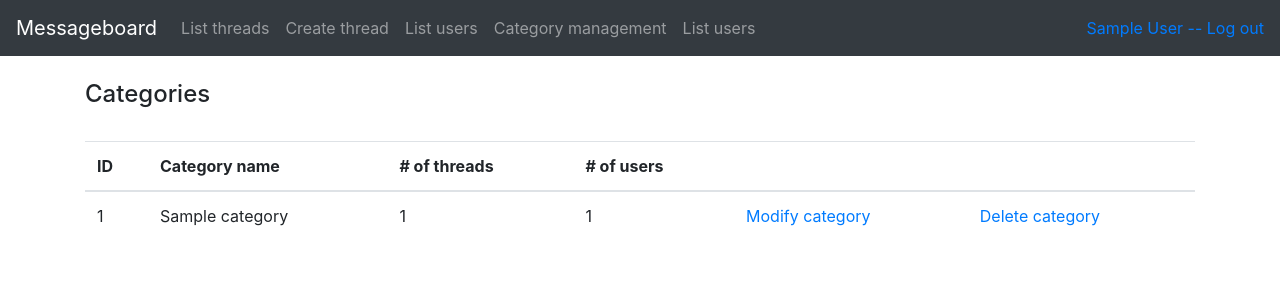
After one commit to tjouni/messageboard, a Flask app: page /categories/?category_id=1 in a window 1280 px wide. The commit adds this page. Shown: the top 300 px of the page. Run offline with Flask 2, Linux system fonts and the light colour scheme; a user stored in the database is signed in; tables that the repository leaves empty hold one stand-in row (values such as "Sample post"); some libraries are stand-ins or nearby versions.

Commit message:
add category management

```diff
--- a/application/__init__.py
+++ b/application/__init__.py
@@ -51,8 +51,8 @@ def login_required(role="ANY"):
             if role != "ANY":
                 unauthorized = True
 
-                for user_role in current_user.roles():
-                    if user_role == role:
+                for role_row in current_user.roles:
+                    if role_row.role == role:
                         unauthorized = False
                         break
 
@@ -71,6 +71,7 @@ from application.threads import models
 from application.threads import views
 from application.auth import views
 from application.categories import models
+from application.categories import views
 
 
 # login functionality, part 2
--- a/application/auth/models.py
+++ b/application/auth/models.py
@@ -2,12 +2,20 @@ from application import db
 from application.models import Base
 from sqlalchemy import Table, Column, Integer, ForeignKey
 from sqlalchemy.sql import text
+
 
 association_table = Table('user_role', Base.metadata,
                           Column('account_id', Integer,
                                  ForeignKey('account.id')),
                           Column('role_id', Integer, ForeignKey('role.id'))
                           )
+
+association_table2 = Table('user_category', Base.metadata,
+                           Column('account_id', Integer,
+                                  ForeignKey('account.id')),
+                           Column('category_id', Integer,
+                                  ForeignKey('category.id'))
+                           )
 
 
 class User(Base):
@@ -21,6 +29,8 @@ class User(Base):
 
     roles = db.relationship("Role", secondary="user_role",
                             backref=db.backref('accounts', lazy=True))
+    categories = db.relationship("Category", secondary="user_category",
+                                 backref=db.backref('accounts', lazy=True))
 
     def __init__(self, name, username, password, email):
         self.name = name
@@ -46,6 +56,12 @@ class User(Base):
                 return True
         return False
 
+    def get_category_ids(self):
+        ids = []
+        for category_row in self.categories:
+            ids.append(category_row.id)
+        return ids
+
     @staticmethod
     def get_user_list():
         '''Return a list with basic user information and statistics'''
@@ -56,7 +72,13 @@ class User(Base):
                     "  WHERE m2.original_post = true) AS threadcount FROM Account "
                     " LEFT JOIN Message ON Message.user_id = Account.id  "
                     " GROUP BY Account.id;")
-        return db.engine.execute(stmt)
+        return db.session.execute(stmt)
+
+    def get_category_ids(self):
+        ids = []
+        for category_row in self.categories:
+            ids.append(category_row.id)
+        return ids
 
 
 class Role(db.Model):
--- a/application/categories/models.py
+++ b/application/categories/models.py
@@ -1,11 +1,24 @@
 from application import db
+from sqlalchemy.sql import text
 
 
 class Category(db.Model):
     id = db.Column(db.Integer, primary_key=True)
-    name_text = db.Column(db.String(), nullable=False)
+    name = db.Column(db.String(50), nullable=False)
 
     threads = db.relationship("Thread", backref='category', lazy=True)
 
     def __init__(self, name):
         self.name = name
+
+    @staticmethod
+    def get_category_list():
+        stmt = text("SELECT Category.id, Category.name,"
+                    " COUNT(Thread.id) as threadcount,"
+                    " (SELECT COUNT(a.id) FROM Category AS c"
+                    "  JOIN user_category AS uc ON c.id == uc.category_id AND c.id == Category.id"
+                    "  JOIN account AS a ON uc.account_id == a.id)"
+                    " AS usercount FROM Category"
+                    " LEFT JOIN Thread ON Thread.category_id = Category.id"
+                    " GROUP BY Category.id;")
+        return db.session.execute(stmt)
--- /dev/null
+++ b/application/categories/views.py
@@ -0,0 +1,24 @@
+from flask import render_template, request, redirect, url_for
+
+from application import app, bcrypt, db, login_required
+from application.categories.models import Category
+
+
+@app.route("/categories/", methods=["GET"])
+@login_required("admin")
+def categories_index():
+    return render_template("categories/list.html", categories=Category.get_category_list())
+
+
+@app.route("/categories/new/", methods=["GET"])
+@login_required("admin")
+def categories_create():
+    return None
+
+
+@app.route("/categoriess/delete/<int:category_id>/", methods=["GET"])
+@login_required("admin")
+def delete_category(category_id):
+    u = Category.query.get(category_id)
+
+    return redirect(url_for("auth_index"))
--- a/application/templates/auth/loginform.html
+++ b/application/templates/auth/loginform.html
@@ -1,7 +1,7 @@
 {% extends "layout.html" %}
 
 {% block body %}
-<h4>Please log in</h4>
+<h4>Please log in to use this functionality</h4>
 <br>
 
 <form method="POST" action="{{ url_for('auth_login') }}">
--- /dev/null
+++ b/application/templates/categories/list.html
@@ -0,0 +1,33 @@
+{% extends "layout.html" %}
+
+{% block body %}
+
+<h4>Categories</h4>
+<br>
+
+<table class="table">
+    <thead>
+        <tr>
+            <th scope="col">ID</th>
+            <th scope="col">Category name</th>
+            <th scope="col"># of threads</th>
+            <th scope="col"># of users</th>
+            <th scope="col"></th>
+            <th scope="col"></th>
+        </tr>
+    </thead>
+    <tbody>
+        {% for category in categories %}
+        <tr>
+            <td>{{ category.id }}</td>
+            <td>{{ category.name }}</td>
+            <td>{{ category.threadcount }}</td>
+            <td>{{ category.usercount }}</td>
+            <td><a href="{{ url_for('categories_index', category_id=category.id) }}">Modify category</a></td>
+            <td><a href="{{ url_for('delete_category', category_id=category.id) }}">Delete category</a></td>
+        </tr>
+        {% endfor %}
+    </tbody>
+
+</table>
+{% endblock %}
--- a/application/templates/layout.html
+++ b/application/templates/layout.html
@@ -33,7 +33,14 @@
                 <li class="nav-item">
                     <a class="nav-link" href="{{ url_for('auth_index') }} ">List users</a>
                 </li>
-
+                {% if current_user.is_admin() %}
+                <li class="nav-item">
+                    <a class="nav-link" href="{{ url_for('categories_index') }} ">Category management</a>
+                </li>
+                <li class="nav-item">
+                    <a class="nav-link" href="{{ url_for('auth_index') }} ">List users</a>
+                </li>
+                {% endif %}
             </ul>
             <div class="form-inline mt-2 mt-md-0">
                 <a href="{{ url_for('auth_logout') }}">{{ current_user.name }} -- Log out</a>
```
Also changed, not shown: application/threads/models.py (+4 -3 lines).
